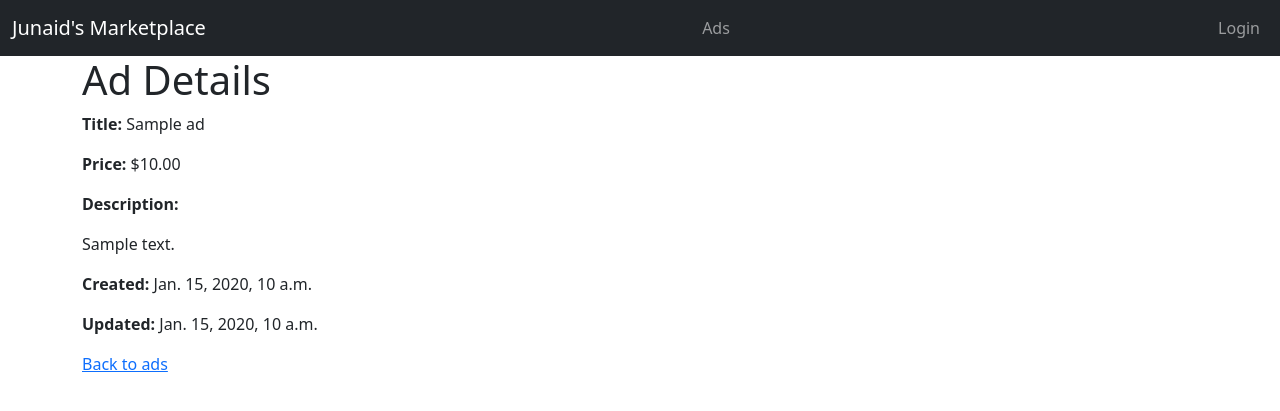
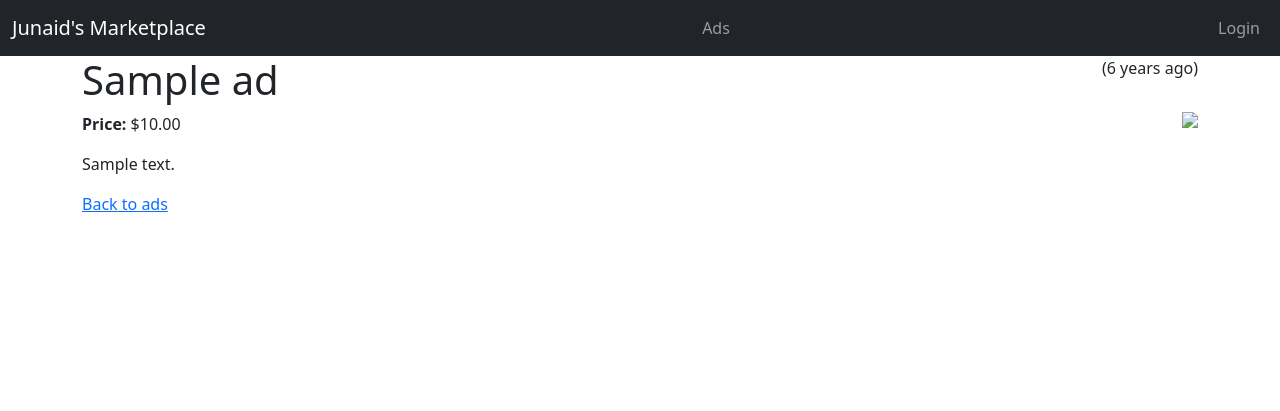
Before and after one commit to Junaid7200/DjangoForEverybody, a Django app: page /ad/1 in a window 1280 px wide. Shown: the top 411 px of the page. Run offline with Django 5.2, Linux system fonts and the light colour scheme; data comes from the database, SQL or seed files in the repository; tables that the repository leaves empty hold one stand-in row (values such as "Sample post"); some libraries are stand-ins or nearby versions.

Commit message:
feat: edit the detail template to show the image

```diff
--- a/market/mkt/templates/mkt/ad_detail.html
+++ b/market/mkt/templates/mkt/ad_detail.html
@@ -1,20 +1,41 @@
 {% extends "mkt/base_menu.html" %}
+{% load humanize %}
+
+{% block head %}
+<style>
+.overlay {
+  position: fixed; top: 0; left: 0; width: 100%; height: 100%;
+  z-index: 10; display: none; background-color: rgba(0,0,0,0.5);
+}
+</style>
+{% endblock %}
 
 {% block content %}
-<h1>Ad Details</h1>
-<p><strong>Title:</strong> {{ ad.title }}</p>
-<p><strong>Price:</strong> ${{ ad.price }}</p>
-<p><strong>Description:</strong></p>
-<p>{{ ad.text }}</p>
-<p><strong>Created:</strong> {{ ad.createdAt }}</p>
-<p><strong>Updated:</strong> {{ ad.updatedAt }}</p>
+{% if ad.content_type %}
+<div id="overlay" class="overlay" style="text-align: center;"
+   onclick="document.getElementById('overlay').style.display = 'none';" >
+  <img style="width:90%; margin-top: 50px; border:3px solid black;" src="{% url 'mkt:ad_picture' ad.id %}">
+</div>
+{% endif %}
 
+<span style="float: right;">
+({{ ad.updatedAt|naturaltime }})
 {% if ad.owner == user %}
-<p>
   <a href="{% url 'mkt:ad_update' ad.id %}">Edit</a> |
   <a href="{% url 'mkt:ad_delete' ad.id %}">Delete</a>
-</p>
 {% endif %}
+</span>
+
+<h1>{{ ad.title }}</h1>
+
+{% if ad.content_type %}
+<img style="float:right; max-width:50%; cursor: pointer;"
+     src="{% url 'mkt:ad_picture' ad.id %}"
+     onclick="document.getElementById('overlay').style.display = 'block';">
+{% endif %}
+
+<p><strong>Price:</strong> ${{ ad.price }}</p>
+<p>{{ ad.text }}</p>
 
 <p><a href="{% url 'mkt:all' %}">Back to ads</a></p>
 {% endblock %}
```
